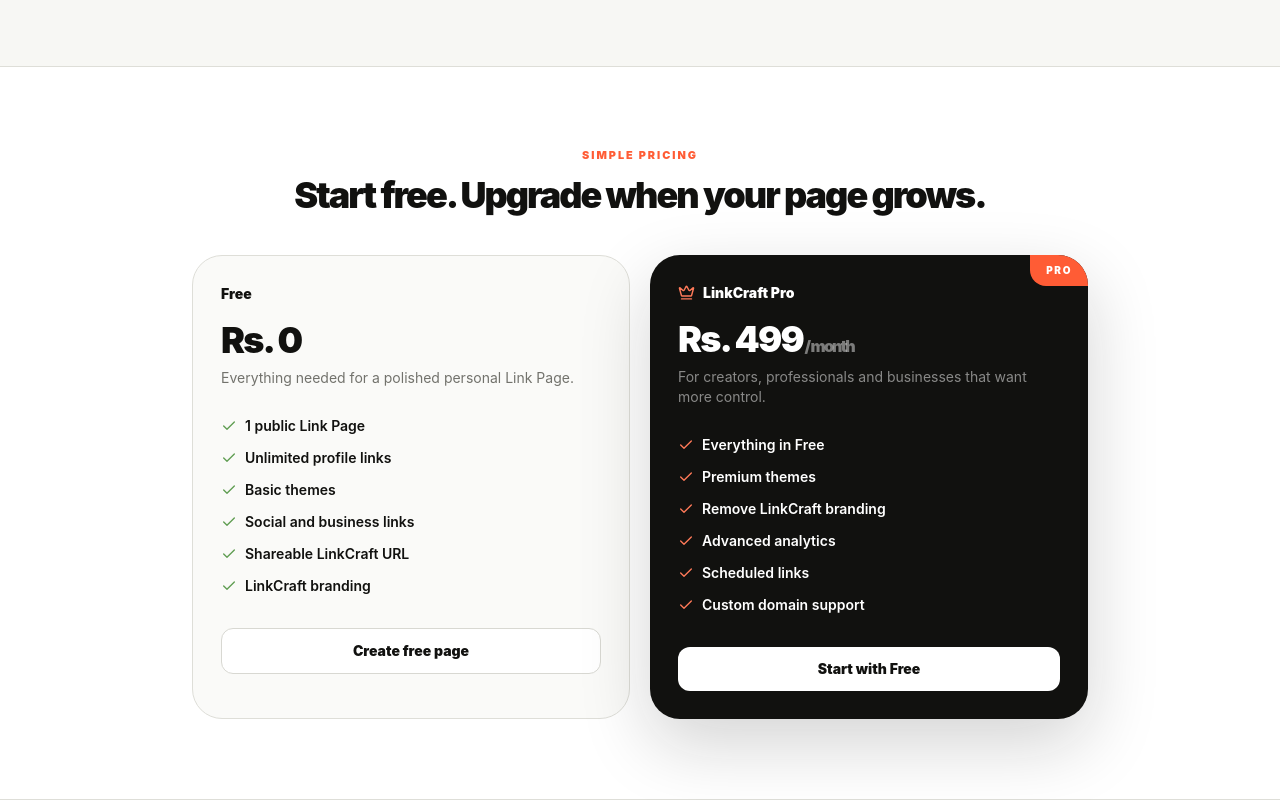
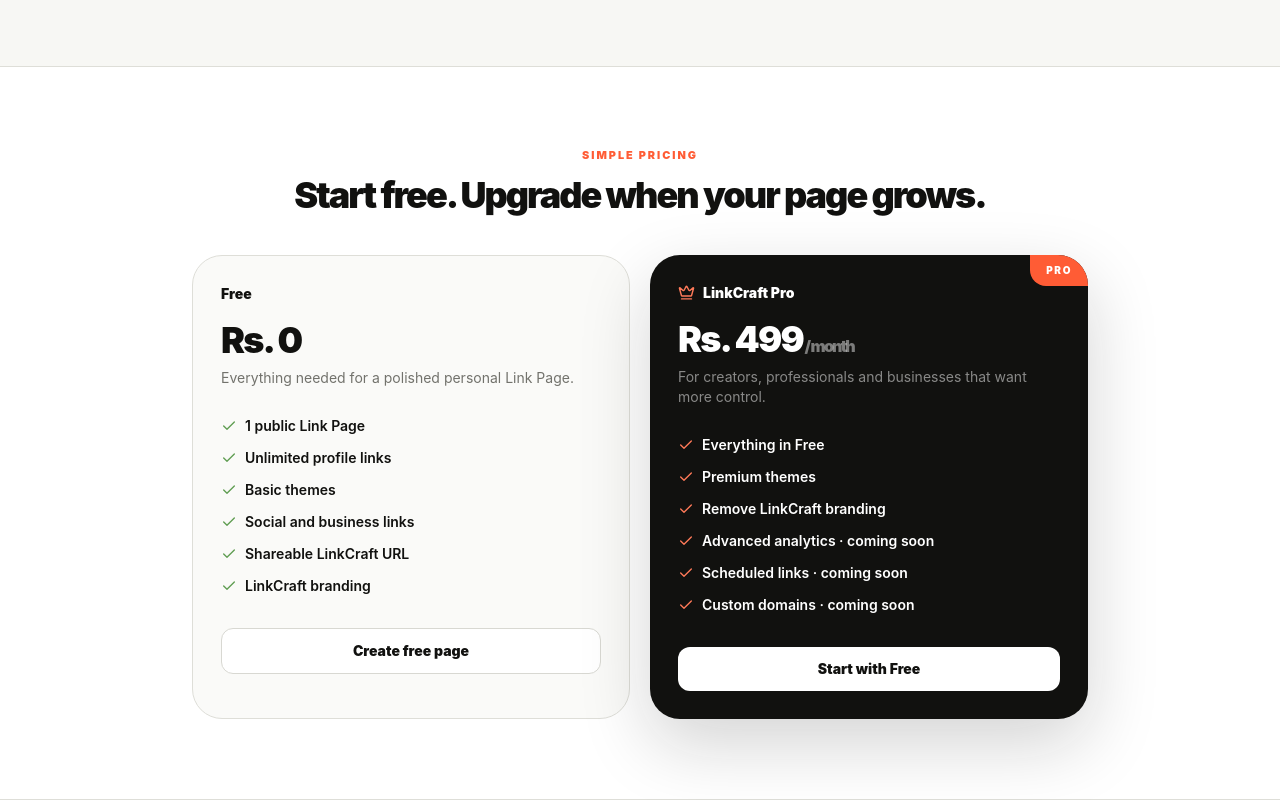
Before and after one commit to merajNizBaloch/LinkCraft, a Next.js app: page /link-page in a window 1280 px wide. Shown: the part 1109-1909 px from the top of the page. Built offline with nearby package versions, Linux system fonts and the light colour scheme.

Commit message:
Label upcoming LinkCraft Pro capabilities

```diff
--- a/app/link-page/page.tsx
+++ b/app/link-page/page.tsx
@@ -27,9 +27,9 @@
   "Everything in Free",
   "Premium themes",
   "Remove LinkCraft branding",
-  "Advanced analytics",
-  "Scheduled links",
-  "Custom domain support",
+  "Advanced analytics · coming soon",
+  "Scheduled links · coming soon",
+  "Custom domains · coming soon",
 ];
 
 export default function LinkPageLanding() {
```
